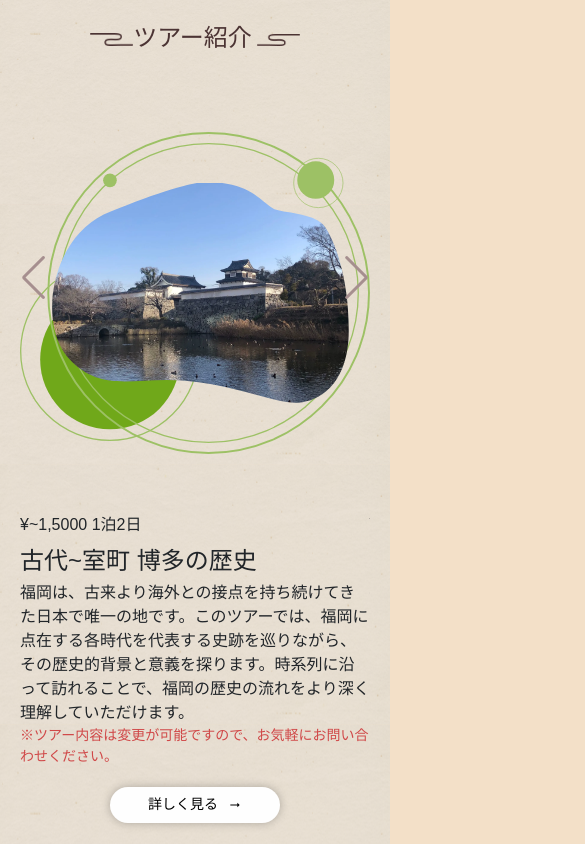
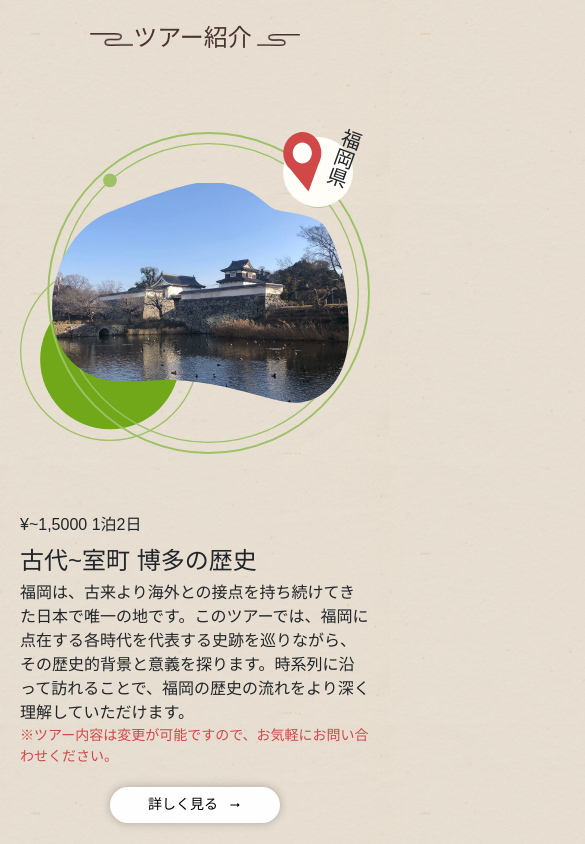
Before and after one commit to huynhnguyen1906/Reki-Teku, a Next.js app: page / in a window 390 px wide. Shown: the part 1320-2164 px from the top of the page, 585 px wide, since content can reach past the window. Built offline with nearby package versions, Linux system fonts and the light colour scheme; a web font is replaced by a local one.

Commit message:
feat: Add mapPin icon to tour spot in ToursSlider component

```diff
--- a/src/components/Index/ToursSlider.tsx
+++ b/src/components/Index/ToursSlider.tsx
@@ -40,43 +40,9 @@ export default function ToursSlider() {
                             </Link>
                         </button>
                     </div>
-                </SwiperSlide>
-                <SwiperSlide>
-                    <div className="tourImg">
-                        <Image src="/images/mainVisual.webp" alt="aaaa" width={480} height={320} />
-                    </div>
-                    <div className="tourInfo">
-                        <p className={TextStyle.toursPrice}>¥~1,5000 1泊2日</p>
-                        <h2 className={TextStyle.toursTtl}>古代~室町 博多の歴史</h2>
-                        <p className="toursText">
-                            福岡は、古来より海外との接点を持ち続けてきた日本で唯一の地です。このツアーでは、福岡に点在する各時代を代表する史跡を巡りながら、その歴史的背景と意義を探ります。時系列に沿って訪れることで、福岡の歴史の流れをより深く理解していただけます。
-                        </p>
-                        <p className="toursNote">※ツアー内容は変更が可能ですので、お気軽にお問い合わせください。</p>
-                        <button className="tourButton">
-                            <Link href={'/tours'}>
-                                詳しく見る
-                                <MdArrowRightAlt />
-                            </Link>
-                        </button>
-                    </div>
-                </SwiperSlide>
-                <SwiperSlide>
-                    <div className="tourImg">
-                        <Image src="/images/mainVisual.webp" alt="aaaa" width={480} height={320} />
-                    </div>
-                    <div className="tourInfo">
-                        <p className={TextStyle.toursPrice}>¥~1,5000 1泊2日</p>
-                        <h2 className={TextStyle.toursTtl}>古代~室町 博多の歴史</h2>
-                        <p className="toursText">
-                            福岡は、古来より海外との接点を持ち続けてきた日本で唯一の地です。このツアーでは、福岡に点在する各時代を代表する史跡を巡りながら、その歴史的背景と意義を探ります。時系列に沿って訪れることで、福岡の歴史の流れをより深く理解していただけます。
-                        </p>
-                        <p className="toursNote">※ツアー内容は変更が可能ですので、お気軽にお問い合わせください。</p>
-                        <button className="tourButton">
-                            <Link href={'/tours'}>
-                                詳しく見る
-                                <MdArrowRightAlt />
-                            </Link>
-                        </button>
+                    <div className="tourSpot">
+                        <div className="mapPin"></div>
+                        <p>福岡県</p>
                     </div>
                 </SwiperSlide>
             </Swiper>
--- a/styles/componentsStyles/Index/Slider.scss
+++ b/styles/componentsStyles/Index/Slider.scss
@@ -3,6 +3,7 @@
 .swiper {
     width: 100%;
     height: 100%;
+    overflow: unset;
 }
 
 .swiper-slide {
@@ -12,6 +13,33 @@
     justify-content: center;
     align-items: center;
     gap: 5rem;
+    position: relative;
+    .tourSpot {
+        width: 10rem;
+        height: 10rem;
+        border-radius: 100%;
+        background: $accent-color-white;
+        position: absolute;
+        top: 5%;
+        right: 5%;
+        font-size: 3rem;
+        font-weight: 700;
+        z-index: -1;
+        display: flex;
+        .mapPin {
+            width: 5rem;
+            height: 7rem;
+            background: url('../../../public/images/mapPin.svg') no-repeat center center / contain;
+            transform: translateY(-5px);
+        }
+        p {
+            font-size: 3rem;
+            font-weight: 500;
+            writing-mode: vertical-rl;
+            text-orientation: upright;
+            transform: rotate(20deg) translateY(-10px);
+        }
+    }
     .tourImg,
     .tourInfo {
         height: 100%;
@@ -95,6 +123,19 @@
     .swiper-slide {
         flex-direction: column;
         gap: 2rem;
+        .tourSpot {
+            width: 7rem;
+            height: 7rem;
+            top: 6%;
+            z-index: 1;
+            .mapPin {
+                width: 4rem;
+                height: 6rem;
+            }
+            p {
+                font-size: 2rem;
+            }
+        }
         .tourImg,
         .tourInfo {
             height: auto;
```
Also changed, not shown: public/images/mapPin.svg (added).
